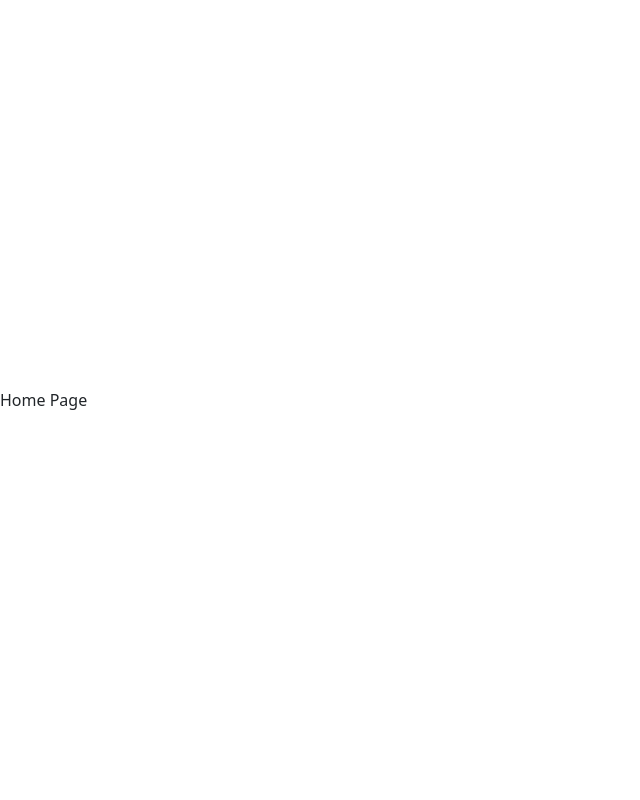
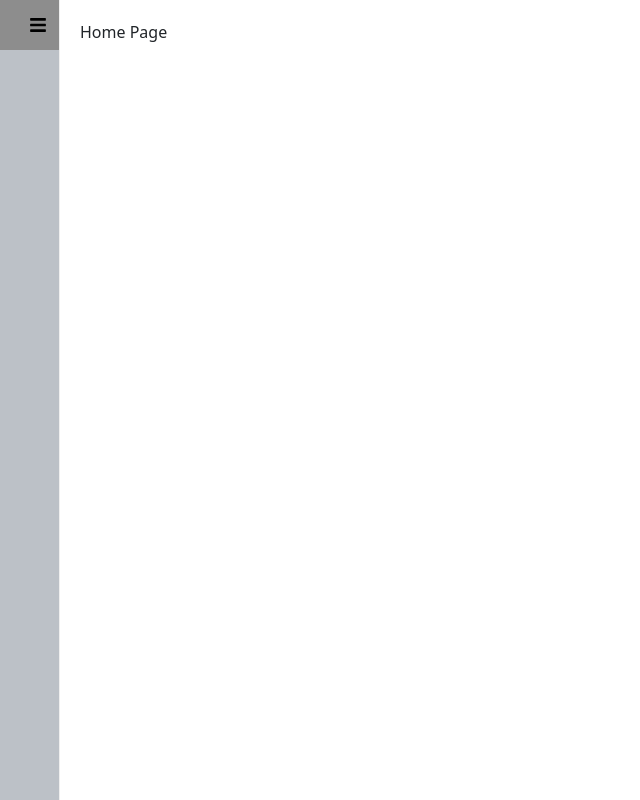
Before and after one commit to caiodicatti/simplicar-frontend, a React (Vite) app in the folder simpliCar/: page /simplicar-frontend/home in a window 1280 px wide. Shown: the whole page, without its empty margins (0-640 px from the left). Built offline with nearby package versions, Linux system fonts and the light colour scheme; sample sign-in values are in the browser's storage.

Commit message:
feat: create SidebarMenu and ProtectedLayout

```diff
--- a/simpliCar/package.json
+++ b/simpliCar/package.json
@@ -16,6 +16,7 @@
     "react-bootstrap": "^2.10.9",
     "react-dom": "^19.1.1",
     "react-icons": "^5.5.0",
+    "react-pro-sidebar": "^1.1.0",
     "react-router-dom": "^7.6.2"
   },
   "devDependencies": {
--- a/simpliCar/src/App.jsx
+++ b/simpliCar/src/App.jsx
@@ -1,17 +1,45 @@
-import { BrowserRouter as Router, Routes, Route } from 'react-router-dom';
-import LoginPage from './pages/LoginPage/LoginPage';
-import HomePage from './pages/HomePage/HomePage';
-import ProtectedRoute from './ProtectedRoute';
+import { BrowserRouter as Router, Routes, Route } from "react-router-dom";
+import LoginPage from "./pages/LoginPage/LoginPage";
+import HomePage from "./pages/HomePage/HomePage";
+import ProtectedRoute from "./ProtectedRoute";
+import ProtectedLayout from "./layouts/ProtectedLayout";
+
+import SidebarMenu from "./components/SidebarMenu/SidebarMenu";
 
 export default function App() {
   return (
     <Routes>
       <Route path="/" element={<LoginPage />} />
+
       <Route
         path="/home"
         element={
           <ProtectedRoute>
-            <HomePage />
+            <ProtectedLayout>
+              <HomePage />
+            </ProtectedLayout>
+          </ProtectedRoute>
+        }
+      />
+
+      <Route
+        path="/carros"
+        element={
+          <ProtectedRoute>
+            <ProtectedLayout>
+              <div>Carros Page</div>
+            </ProtectedLayout>
+          </ProtectedRoute>
+        }
+      />
+
+      <Route
+        path="/motos"
+        element={
+          <ProtectedRoute>
+            <ProtectedLayout>
+              <div>Motos Page</div>
+            </ProtectedLayout>
           </ProtectedRoute>
         }
       />
--- /dev/null
+++ b/simpliCar/src/components/SidebarMenu/SidebarMenu.css
@@ -0,0 +1,35 @@
+.pro-sidebar {
+    width: 220px;
+    height: 100vh;
+    background-color: var(--sidebar-bg-color);
+    color: var(--sidebar-menu-font-color);
+}
+
+.pro-sidebar .ps-menu-button:hover {
+    background-color: #8d8d8d !important;
+    transition: all 0.3s;
+}
+
+.pro-menu-item {
+    color: var(--sidebar-menu-font-color);
+    font-weight: bold;
+    font-size: 16px;
+    background-color: #cbcbcb !important;
+    border-bottom: rgba(0, 0, 0, 0.13) 1px solid;
+}
+
+.pro-menu-item .ps-menu-button:hover {
+    background-color: #201f1f !important;
+    color: rgb(255, 255, 255) !important;
+    transition: all 0.3s;
+}
+
+.pro-sub-menu .pro-menu-item {
+    padding-left: 30px;
+}
+
+.menu-toggle {
+    font-weight: bold;
+    font-size: 18px;
+    color: rgb(0, 0, 0);
+}
--- /dev/null
+++ b/simpliCar/src/components/SidebarMenu/SidebarMenu.jsx
@@ -0,0 +1,64 @@
+import React, { useState } from "react";
+import { Sidebar, Menu, MenuItem, SubMenu } from "react-pro-sidebar";
+import { Link } from "react-router-dom";
+import { FaCar, FaMotorcycle, FaBars, FaCog } from "react-icons/fa";
+import "./SidebarMenu.css"; // vamos criar estilos adicionais aqui
+
+export default function SidebarMenu() {
+    const [collapsed, setCollapsed] = useState(true);
+
+    return (
+        <Sidebar
+            collapsed={collapsed}
+            width="220px"
+            collapsedWidth="60px"
+            className="pro-sidebar"
+        >
+            <Menu iconShape="circle">
+                <MenuItem
+                    icon={<FaBars />}
+                    onClick={() => setCollapsed(!collapsed)}
+                    className="menu-toggle"
+                >
+                    {collapsed ? "" : "Menu"}
+                </MenuItem>
+
+                {!collapsed && (
+                    <SubMenu
+                        label="Automóveis"
+                        style={{
+                            fontSize: "17px",
+                            borderBottom: "1px solid rgba(0, 0, 0, 0.13)"
+                        }}
+                    >
+                        <MenuItem icon={<FaCar />} className="pro-menu-item" component={<Link to="/carros" />}>
+                            Carros
+                        </MenuItem>
+                        <MenuItem icon={<FaMotorcycle />} className="pro-menu-item" component={<Link to="/motos" />}>
+                            Motos
+                        </MenuItem>
+                    </SubMenu>
+                )}
+
+                {!collapsed && (
+                    <SubMenu
+                        label="Configurações"
+                        style={{
+                            fontSize: "17px",
+                            borderBottom: "1px solid rgba(0, 0, 0, 0.13)"
+                        }}
+                    >
+                        <MenuItem icon={<FaCog />} className="pro-menu-item" component={<Link to="/carros" />}>
+                            Usuários
+                        </MenuItem>
+                        <MenuItem icon={<FaMotorcycle />} className="pro-menu-item" component={<Link to="/motos" />}>
+                            Qualquer coisa
+                        </MenuItem>
+                    </SubMenu>
+                )}
+
+                {/* Adicione mais menus/submenus aqui */}
+            </Menu>
+        </Sidebar>
+    );
+}
--- a/simpliCar/src/index.css
+++ b/simpliCar/src/index.css
@@ -14,6 +14,10 @@
 
   --button-color-default: #027515;
   --button-color-default-hover: #045010;
+
+  --sidebar-bg-color: #2c3e50;
+  --sidebar-menu-font-color: #000000;
+  --sidebar-sub-menu-item-font-color: #000000;
 }
 
 [data-theme="dark"] {
--- /dev/null
+++ b/simpliCar/src/layouts/ProtectedLayout.jsx
@@ -0,0 +1,13 @@
+import React from "react";
+import SidebarMenu from "../components/SidebarMenu/SidebarMenu";
+
+export default function ProtectedLayout({ children }) {
+    return (
+        <div style={{ display: "flex", minHeight: "100vh" }}>
+            <SidebarMenu />
+            <div style={{ flex: 1, padding: "20px" }}>
+                {children}
+            </div>
+        </div>
+    );
+}
```
Also changed, not shown: 1 other file (tests, documents, lock files or other folders).
